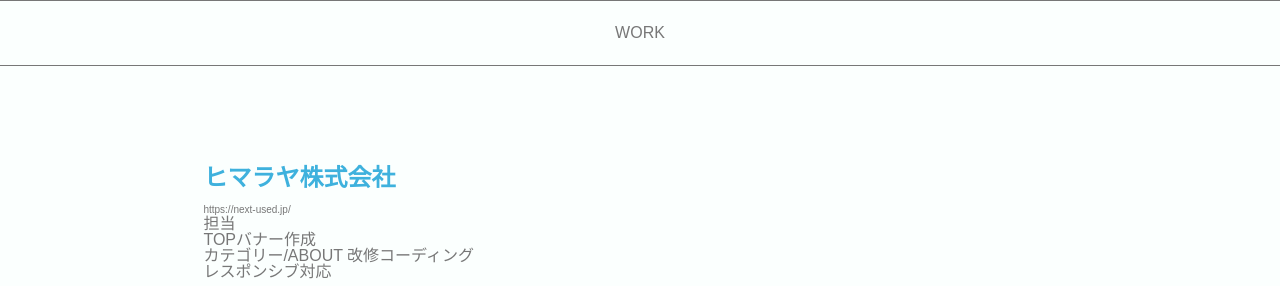
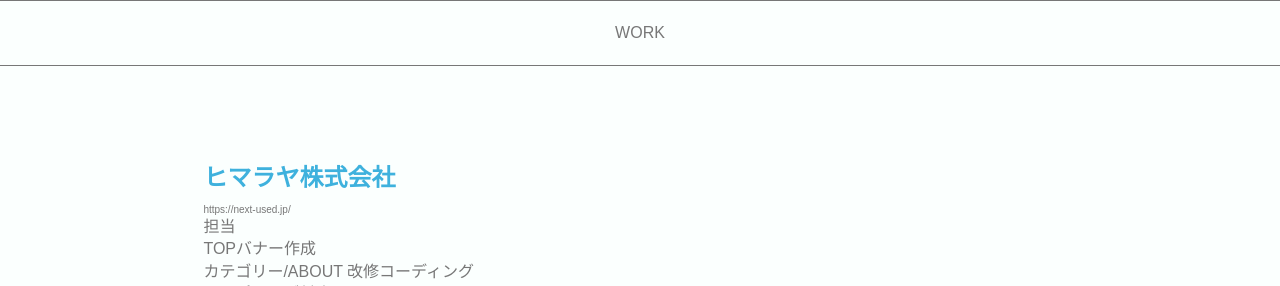
Before and after one commit to yuka0258/file, a PHP site: page /work01.html in a window 1280 px wide. Shown: the part 130-416 px from the top of the page. Run offline with PHP 8.4, Linux system fonts and the light colour scheme.

Commit message:
Update style.css

```diff
--- a/style.css
+++ b/style.css
@@ -869,13 +869,16 @@ small {
 }
 
 .work_title_box .work_text{
-    font-size: 1.6rem;
+    padding-bottom: 1.6rem;
 }
 
 .work_title_box .work_text a{
     font-size: 1rem;
 }
 
+.work_title_box .work_text p{
+    line-height: 1.4;
+}
 
 /* */
 .modal{
```
